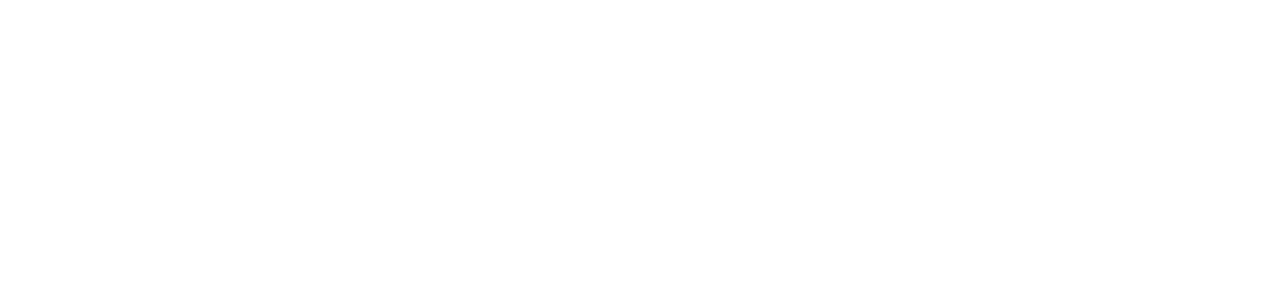
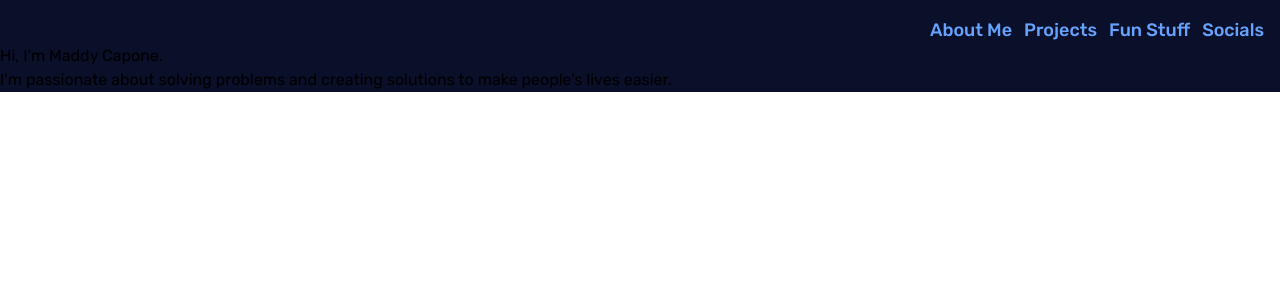
Before and after one commit to m-capone1/Portfolio, a React (Vite) app: page / in a window 1280 px wide. Shown: the top 300 px of the page. Built offline with nearby package versions, Linux system fonts and the light colour scheme.

Commit message:
add some file for tailwind configuration

```diff
--- a/package.json
+++ b/package.json
@@ -12,18 +12,21 @@
   "dependencies": {
     "react": "^18.3.1",
     "react-dom": "^18.3.1",
-    "sass": "^1.77.8"
+    "react-router-dom": "^6.26.1"
   },
   "devDependencies": {
     "@eslint/js": "^9.9.0",
     "@types/react": "^18.3.3",
     "@types/react-dom": "^18.3.0",
     "@vitejs/plugin-react": "^4.3.1",
+    "autoprefixer": "^10.4.20",
     "eslint": "^9.9.0",
     "eslint-plugin-react": "^7.35.0",
     "eslint-plugin-react-hooks": "^5.1.0-rc.0",
     "eslint-plugin-react-refresh": "^0.4.9",
     "globals": "^15.9.0",
+    "postcss": "^8.4.45",
+    "tailwindcss": "^3.4.10",
     "vite": "^5.4.1"
   }
 }
--- /dev/null
+++ b/postcss.config.js
@@ -0,0 +1,6 @@
+export default {
+    plugins: {
+      tailwindcss: {},
+      autoprefixer: {},
+    },
+  };
--- a/src/App.jsx
+++ b/src/App.jsx
@@ -1,9 +1,15 @@
-import './App.scss'
+import { BrowserRouter, Routes, Route } from "react-router-dom"
+import HomePage from "./pages/HomePage"
 
 function App() {
 
   return (
     <>
+      <BrowserRouter>
+        <Routes>
+          <Route path='/' element={<HomePage />}/>
+        </Routes>
+      </BrowserRouter>
     </>
   )
 }
--- a/src/components/Header/Header.jsx
+++ b/src/components/Header/Header.jsx
@@ -1,5 +1,19 @@
 
+const Header = () => {
+    return (
+        <header className="flex justify-end gap-3 pt-4 mr-4 text-base font-medium md:text-lg lg:text:xl">
+            <div className="cursor-pointer text-accent">
+                About Me
+            </div>
+            <div className="cursor-pointer text-accent">Projects</div>
+            <div className="cursor-pointer text-accent">
+                Fun Stuff
+            </div>
+            <div className="cursor-pointer text-accent">
+                Socials
+            </div>
+        </header>
+    );
+}
 
-export default Header = () => {
-
-}
+export default Header;
--- /dev/null
+++ b/src/components/Hero/Hero.jsx
@@ -0,0 +1,15 @@
+
+const Hero = () => {
+    return (
+        <>
+        <div>
+            Hi, I'm Maddy Capone.
+        </div>
+        <div>
+            I'm passionate about solving problems and creating solutions to make people's lives easier.
+        </div>
+        </>
+    );
+}
+
+export default Hero;
--- a/src/index.css
+++ b/src/index.css
@@ -0,0 +1,13 @@
+@import url('https://fonts.googleapis.com/css2?family=Rubik:ital,wght@0,300..900;1,300..900&display=swap');
+
+@tailwind base;
+@tailwind components;
+@tailwind utilities;
+
+* {
+    margin: 0;
+    padding: 0;
+    font-family: "Rubik", sans-serif;
+    box-sizing: border-box;
+    scroll-behavior: smooth;
+}
--- /dev/null
+++ b/src/pages/HomePage.jsx
@@ -0,0 +1,13 @@
+import Header from "../components/Header/Header";
+import Hero from "../components/Hero/Hero";
+
+const HomePage = () => {
+    return (
+      <section className="bg-background">
+        <Header />
+        <Hero />
+      </section>
+    );
+  }
+
+  export default HomePage;
--- /dev/null
+++ b/tailwind.config.js
@@ -0,0 +1,27 @@
+/** @type {import('tailwindcss').Config} */
+export default {
+  content: ["./src/**/*.{js,jsx}"],
+  theme: {
+    extend: {
+      colors: {
+        primary: "#050816",
+        secondary: "#aaa6c3",
+        tertiary: "#151030",
+        "black-100": "#100d25",
+        "black-200": "#090325",
+        "white-100": "#f3f3f3",
+        header: '#003366',
+        background: '#0A0F2A',
+        accent: '#66A3FF',
+        middle: '#004080',
+      },
+      boxShadow: {
+        card: "0px 35px 120px -15px #211e35",
+      },
+      screens: {
+        xs: "350px",
+      },
+    },
+  },
+  plugins: [],
+}
```
Also changed, not shown: src/App.scss (deleted), 1 other file (tests, documents, lock files or other folders).
